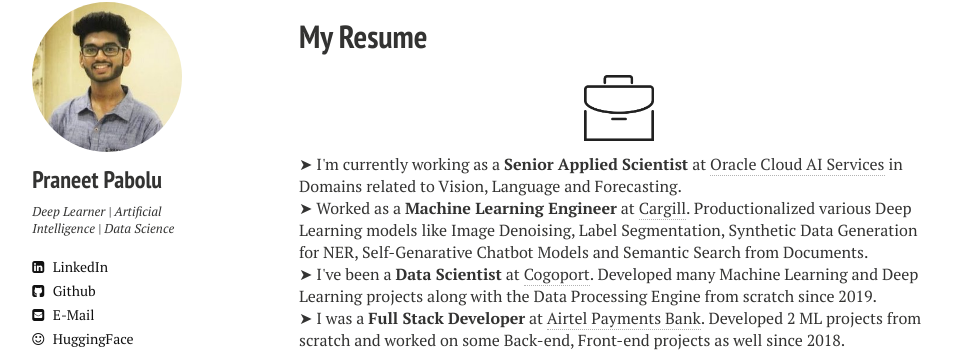
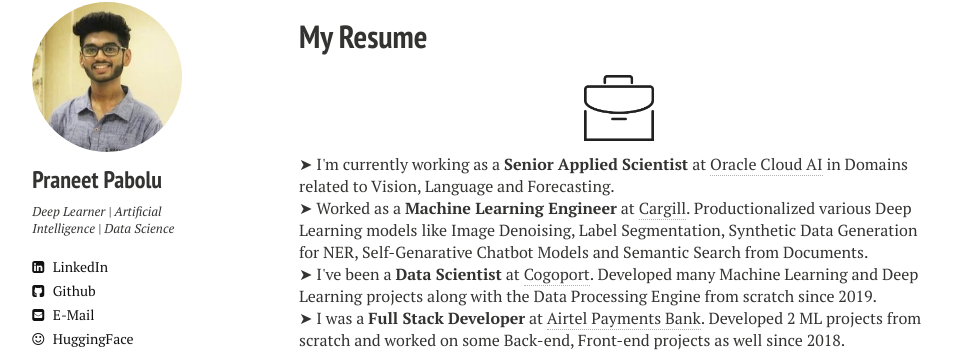
Before and after one commit to DeathReaper0965/deathreaper0965.github.io, a Jekyll site: the page built from resume.md, in a window 1280 px wide. Shown: the part 92-444 px from the top of the page, without its empty margins (21-987 px from the left). Built offline with Jekyll 4.4.1, drawn with Linux system fonts in a browser that asks for light colours; nearby versions of some CDN libraries.

Commit message:
Minor change

```diff
--- a/_layouts/resume.html
+++ b/_layouts/resume.html
@@ -45,7 +45,7 @@
     <h1>{{ page.title }}</h1>
     <div class="article-wrap">
     <p align="center" class=bottom-small><img src="{{ site.url }}/images/resume/business.png" alt="Work Experience and Internships" width="70" height="70" title="Work Experience and Internships"></p>
-    <p align="left">&#10148 I'm currently working as a <b>Senior Applied Scientist</b> at <a href="https://www.oracle.com/cloud/" target="_blank">Oracle Cloud AI Services</a> in Domains related to Vision, Language and Forecasting.</p>
+    <p align="left">&#10148 I'm currently working as a <b>Senior Applied Scientist</b> at <a href="https://www.oracle.com/cloud/" target="_blank">Oracle Cloud AI</a> in Domains related to Vision, Language and Forecasting.</p>
     <p align="left">&#10148 Worked as a <b>Machine Learning Engineer</b> at <a href="https://www.cargill.com/" target="_blank">Cargill</a>. Productionalized various Deep Learning models like Image Denoising, Label Segmentation, Synthetic Data Generation for NER, Self-Genarative Chatbot Models and Semantic Search from Documents.</p>
     <p align="left">&#10148 I've been a <b>Data Scientist</b> at <a href="https://cogoport.com" target="_blank">Cogoport</a>. Developed many Machine Learning and Deep Learning projects along with the Data Processing Engine from scratch since 2019.</p>
     <p align="left">&#10148 I was a <b>Full Stack Developer</b> at <a href="https://www.airtel.in/bank/" target="_blank">Airtel Payments Bank</a>. Developed 2 ML projects from scratch and worked on some Back-end, Front-end projects as well since 2018.</p>
```
